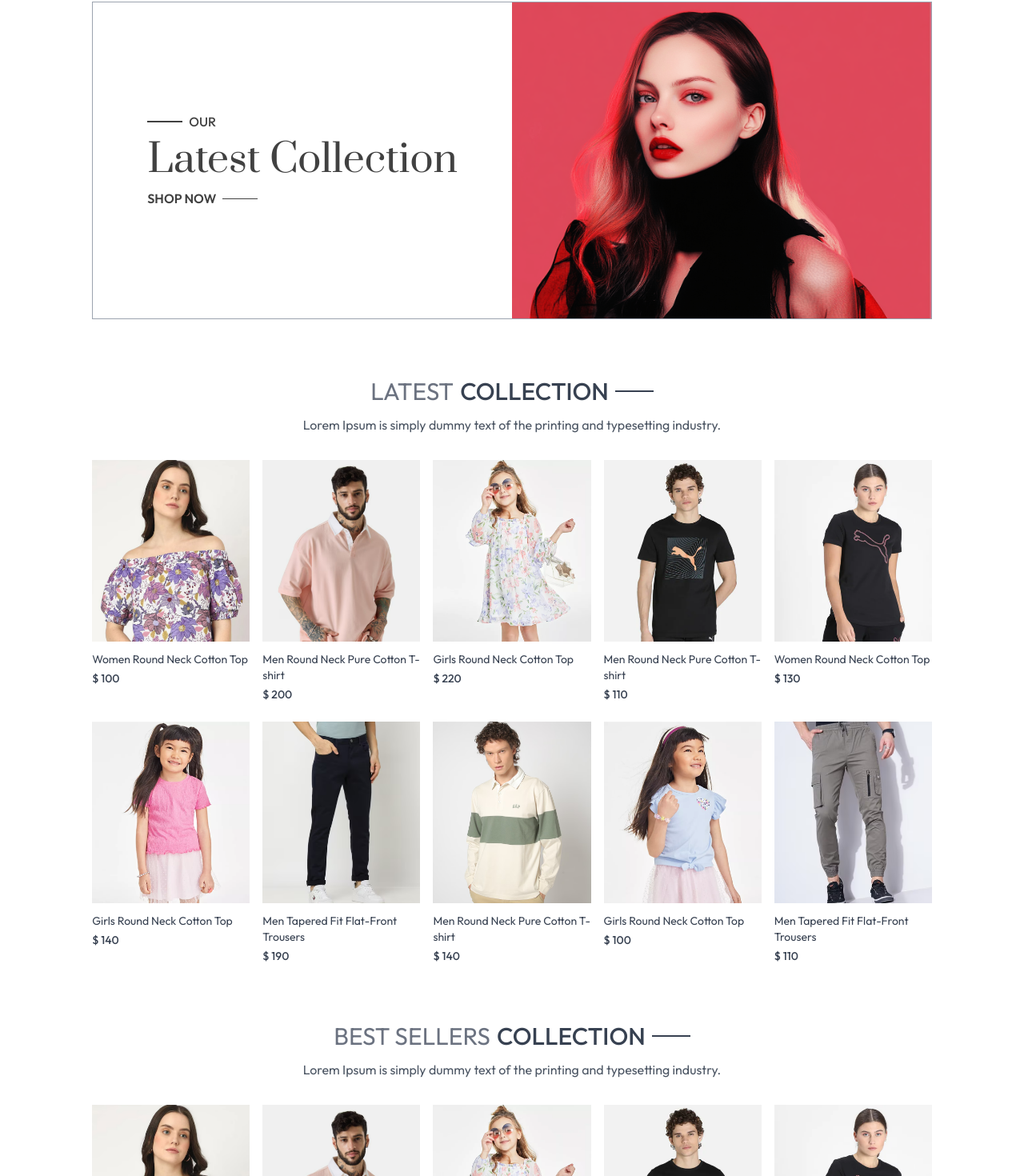
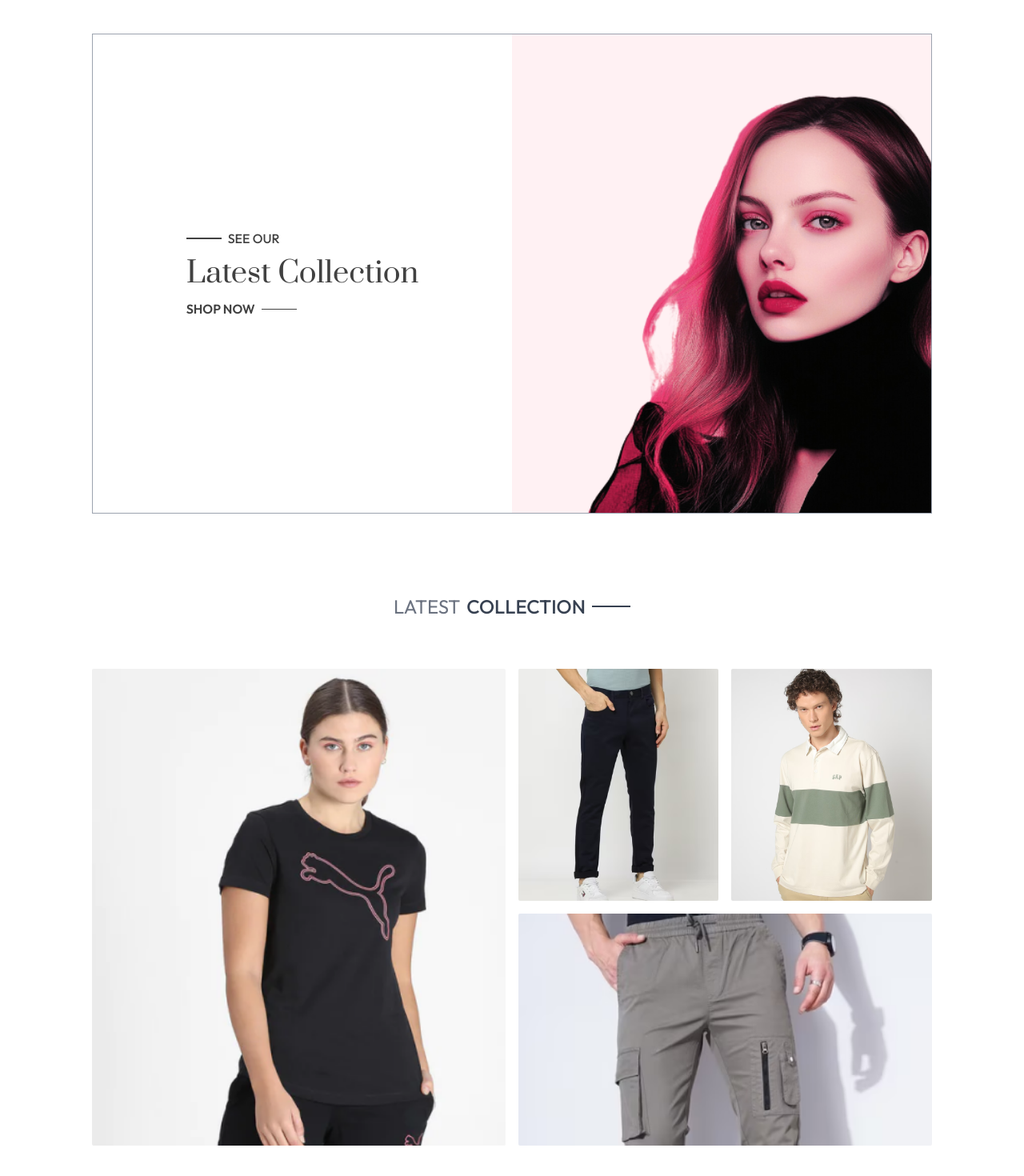
Before and after one commit to chun-eric/bazaar_ecommerce, a React (Vite) app: page / in a window 1280 px wide. Shown: the part 95-1565 px from the top of the page at 80% size. Built offline with nearby package versions, Linux system fonts and the light colour scheme.

Commit message:
Complete hero image and section fix, redesign of latest collection, title size reformat

```diff
--- a/src/assets/assets.js
+++ b/src/assets/assets.js
@@ -73,11 +73,15 @@ import razorpay_logo from "./razorpay_logo.png";
 import stripe_logo from "./stripe_logo.png";
 import cross_icon from "./cross_icon.png";
 import hero_img2 from "./hero_img2.png";
+import hero_img3 from "./hero_img3.png";
+import hero_img4 from "./hero_img4.png";
 
 export const assets = {
   logo,
   hero_img,
   hero_img2,
+  hero_img3,
+  hero_img4,
   cart_icon,
   dropdown_icon,
   exchange_icon,
--- a/src/components/Hero.jsx
+++ b/src/components/Hero.jsx
@@ -1,17 +1,21 @@
 import { assets } from "../assets/assets";
-import { NavLink, Link } from "react-router-dom";
+import { Link } from "react-router-dom";
 
 const Hero = () => {
   return (
-    <div className='flex flex-col border border-gray-400 sm:flex-row '>
+    <Link to='/collection'>
+      <div className='flex flex-col mt-12 border border-gray-400 sm:flex-row h-[600px]'>
         {/* HERO LEFT */}
+
         <div className='flex items-center justify-center w-full py-10 sm:w-1/2 sm:py-0'>
           <div className='text-[#414141]'>
             <div className='flex items-center gap-2'>
               <p className='w-8 md:w-11 h-[2px] bg-[#414141]'></p>
-            <p className='text-sm font-medium uppercase md:text-base '>OUR</p>
+              <p className='text-sm font-medium uppercase md:text-base '>
+                SEE OUR
+              </p>
             </div>
-          <h1 className='text-3xl sm:py-3 lg:text-5xl leading-relaxed font-["Prata"] '>
+            <h1 className='text-3xl sm:py-3 lg:text-4xl leading-relaxed font-["Prata"] '>
               Latest Collection
             </h1>
             <div className='flex items-center gap-2'>
@@ -26,11 +30,12 @@ const Hero = () => {
 
         {/* HERO RIGHT */}
         <img
-        src={assets.hero_img2}
+          src={assets.hero_img3}
           alt='hero_image'
-        className='w-full sm:w-1/2'
+          className='object-cover w-full sm:w-1/2'
         />
       </div>
+    </Link>
   );
 };
 
--- a/src/components/LatestCollection.jsx
+++ b/src/components/LatestCollection.jsx
@@ -1,6 +1,6 @@
 import { useContext, useState, useEffect } from "react";
 import { ShopContext } from "../context/shopContext";
-import ProductItem from "./ProductItem";
+import { Link } from "react-router-dom";
 import Title from "./Title";
 const LatestCollection = () => {
   // access product data using context api
@@ -18,7 +18,7 @@ const LatestCollection = () => {
     // fetch the latest 10 products
     try {
       // fetch the latest 10 products
-      const latest = products.slice(0, 10);
+      const latest = products.slice(4, 10);
       setLatestProducts(latest);
       setError(null);
     } catch (error) {
@@ -30,21 +30,23 @@ const LatestCollection = () => {
   }, [products]);
 
   // log the latest products
-  console.log(latestProducts);
+  console.log("latestProducts:", latestProducts);
+  // console.log("Top right images:", latestProducts.slice(2, 4));
+  // console.log("Bottom right image:", latestProducts[7]);
 
   return (
-    <div className='my-10'>
+    <div className='my-16'>
       {/* TITLE */}
-      <div className='text-center py-8 text-3xl'>
+      <div className='py-8 text-3xl text-center'>
         <Title text1='Latest' text2='Collection' />
-        <p className='w-3/4 m-auto text-xs sm:text-sm md:text-base text-gray-600'>
+        {/* <p className='w-3/4 m-auto text-xs text-gray-600 sm:text-sm md:text-base'>
           Lorem Ipsum is simply dummy text of the printing and typesetting
           industry.{" "}
-        </p>
+        </p> */}
       </div>
 
       {/* RENDER LATEST COLLECTION - ADD PRODUCT ITEM COMPONENT */}
-      <div className='grid grid-cols-2 md:grid-cols-4 lg:grid-cols-5 gap-4 gap-y-6'>
+      <div className='w-full px-1 mx-auto mt-4 mb-20 sm:px-0'>
         {
           // map over the latest products and render the product item component
           loading ? (
@@ -52,15 +54,76 @@ const LatestCollection = () => {
           ) : error ? (
             <div className='w-full text-center'>Error: {error.message}</div>
           ) : (
-            latestProducts.map((product, index) => (
-              <ProductItem
-                key={product._id || `product-${index}`}
-                id={product._id}
-                image={product.image}
-                name={product.name}
-                price={product.price}
-              />
-            ))
+            <div className='grid w-full grid-cols-2 gap-2 sm:gap-4 '>
+              {/* Left side - takes up half */}
+              <div className='relative w-full h-full cursor-pointer'>
+                {latestProducts[0] && (
+                  <Link to={`/collection`}>
+                    <div className='relative w-full h-full overflow-hidden'>
+                      <img
+                        src={
+                          latestProducts[0].image ||
+                          "https://api/placeholder/500/500"
+                        }
+                        alt={latestProducts[0].name}
+                        className='object-cover w-full h-full transition-all duration-100 ease-in-out rounded-sm hover:scale-105'
+                      />
+                      {/* <div className='absolute left-[-0.5rem] hidden p-2 text-xl text-black bottom-8 lg:block'>
+                        <button className='px-6 py-1 font-bold font-outfit'>
+                          SHOP NOW
+                        </button>
+                      </div> */}
+                    </div>
+                  </Link>
+                )}
+              </div>
+
+              {/* Right side - takes up half */}
+              <div className='flex flex-col h-full gap-2 sm:gap-4 '>
+                {/* Top Right */}
+                <div className='grid grid-cols-2 gap-2 h-1/2 sm:gap-4 '>
+                  {latestProducts.slice(2, 4).map((products, index) => (
+                    <Link key={products._id} to={`/product/${products._id}`}>
+                      <div
+                        key={index}
+                        className='relative w-full h-full overflow-hidden cursor-pointer'
+                      >
+                        <img
+                          src={
+                            products?.image || "https://api/placeholder/300/300"
+                          }
+                          alt={products.name}
+                          className='inset-0 object-cover w-full h-full transition-all duration-100 ease-in-out rounded-sm hover:scale-105'
+                        />
+                      </div>
+                    </Link>
+                  ))}
+                </div>
+
+                {/* Bottom Right */}
+                <div className='relative w-full h-1/2'>
+                  {latestProducts[5] && (
+                    <Link
+                      key={products._id}
+                      to={`/product/${latestProducts[5]._id}`}
+                    >
+                      <div className='relative h-full overflow-hidden cursor-pointer'>
+                        <img
+                          src={latestProducts[5].image}
+                          alt={latestProducts[5].name}
+                          className='absolute top-0 left-0 object-cover object-top w-full h-full transition-all duration-100 ease-in-out rounded-sm hover:scale-105'
+                        />
+                        {/* <div className='absolute p-2 bg-[#000000]  rounded bottom-4 left-4 px-4 text-sm'>
+                        <button className='text-white uppercase font-outfit'>
+                          Shop Now
+                        </button>
+                      </div> */}
+                      </div>
+                    </Link>
+                  )}
+                </div>
+              </div>
+            </div>
           )
         }
       </div>
--- a/src/components/Navbar.jsx
+++ b/src/components/Navbar.jsx
@@ -26,10 +26,10 @@ const Navbar = () => {
           <p className='uppercase'>Collection</p>
           <hr className='w-1/2 border-none h-[2px] bg-gray-700 hidden' />
         </NavLink>
-        <NavLink to='/latest' className='flex flex-col items-center gap-1 '>
+        {/* <NavLink to='/latest' className='flex flex-col items-center gap-1 '>
           <p className='uppercase'>Latest</p>
           <hr className='w-1/2 border-none h-[2px] bg-gray-700 hidden' />
-        </NavLink>
+        </NavLink> */}
         {/* <NavLink to='/contact' className='flex flex-col items-center gap-1 '>
           <p className='uppercase'>Contact</p>
           <hr className='w-1/2 border-none h-[2px] bg-gray-700 hidden' />
--- a/src/components/ProductItem.jsx
+++ b/src/components/ProductItem.jsx
@@ -14,7 +14,7 @@ const ProductItem = ({ id, image, name, price }) => {
         <img
           src={image[0]}
           alt='product-image'
-          className='hover:scale-105 transition-all duration-100  ease-in-out'
+          className='transition-all duration-100 ease-in-out hover:scale-105'
         />
       </div>
       <p className='pt-3 pb-1 text-sm'>{name}</p>
--- a/src/components/Title.jsx
+++ b/src/components/Title.jsx
@@ -2,10 +2,10 @@ import PropTypes from "prop-types";
 
 const Title = ({ text1, text2 }) => {
   return (
-    <div className='inline-flex gap-2 items-center mb-3'>
-      <p className='text-gray-500 uppercase '>
+    <div className='inline-flex items-center gap-2 mb-3'>
+      <p className='text-gray-500 uppercase text-[1.5rem] '>
         {text1}
-        <span className='text-gray-700 font-medium uppercase pl-2'>
+        <span className='pl-2 font-medium text-gray-700 uppercase '>
           {text2}
         </span>
       </p>
```
Also changed, not shown: src/assets/hero_img3.png (added), src/assets/hero_img4.png (added). Lines whose indentation alone changed are shown as unchanged.
